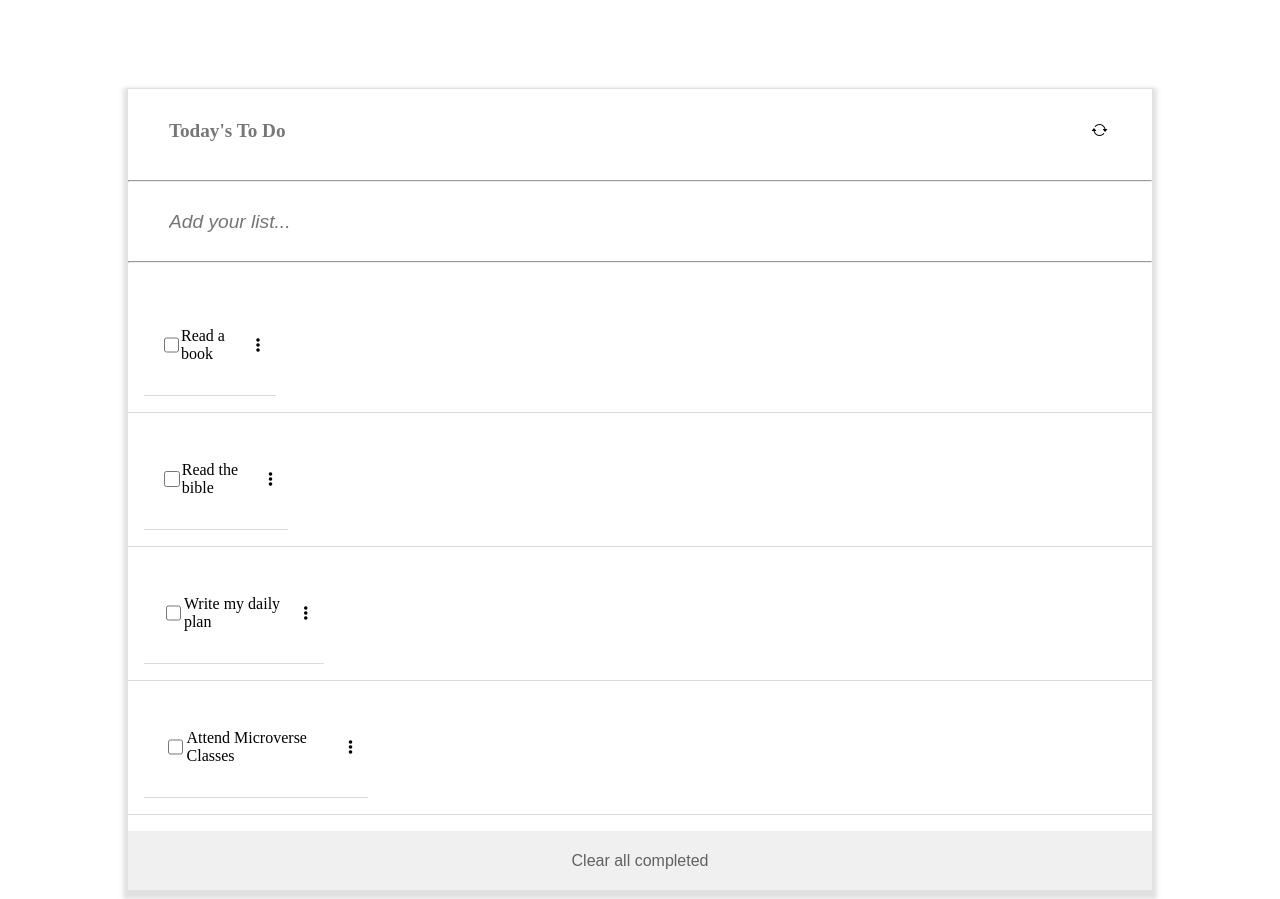
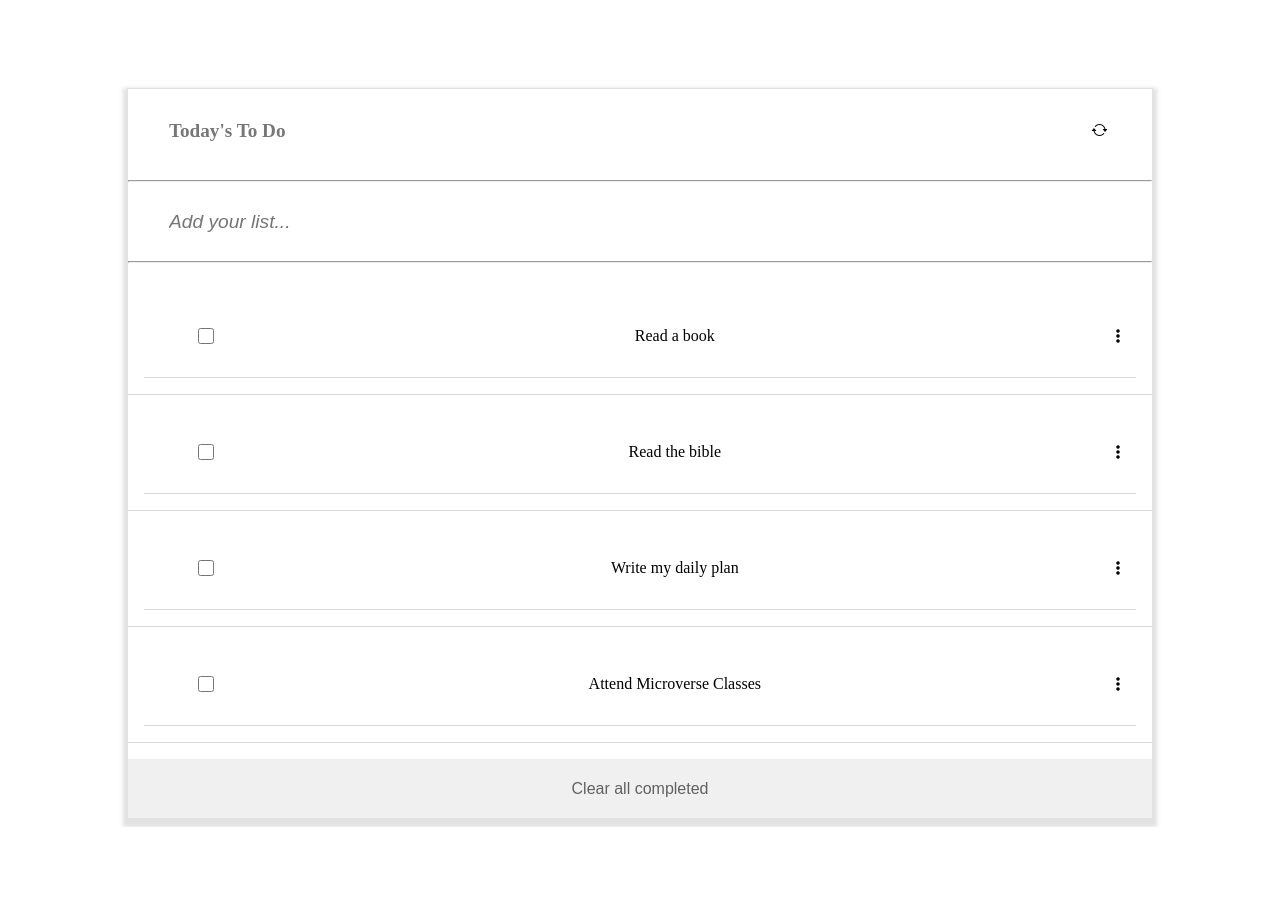
Before and after one commit to Mutai-Gilbert/Minimanilist-To-Do-list, a website built with webpack: page src/index.html in a window 1280 px wide. After the commit the page ends 827 px from the top, so only its background shows below. Built offline with nearby package versions, Linux system fonts and the light colour scheme.

Commit message:
Fixing the linter errors

```diff
--- a/package.json
+++ b/package.json
@@ -11,7 +11,6 @@
     "build": "webpack --mode production",
     "test": "echo \"Error: no test specified\" && exit 1"
   },
-
   "repository": {
     "type": "git",
     "url": "git+https://github.com/Mutai-Gilbert/Minimanilist-To-Do-list.git"
--- a/src/style.css
+++ b/src/style.css
@@ -43,6 +43,10 @@ h3 {
   padding: 0;
 }
 
+.listItems {
+  width: 100vw;
+}
+
 list li p {
   display: flex;
   justify-content: flex-start;
```
Also changed, not shown: dist/main.js.
